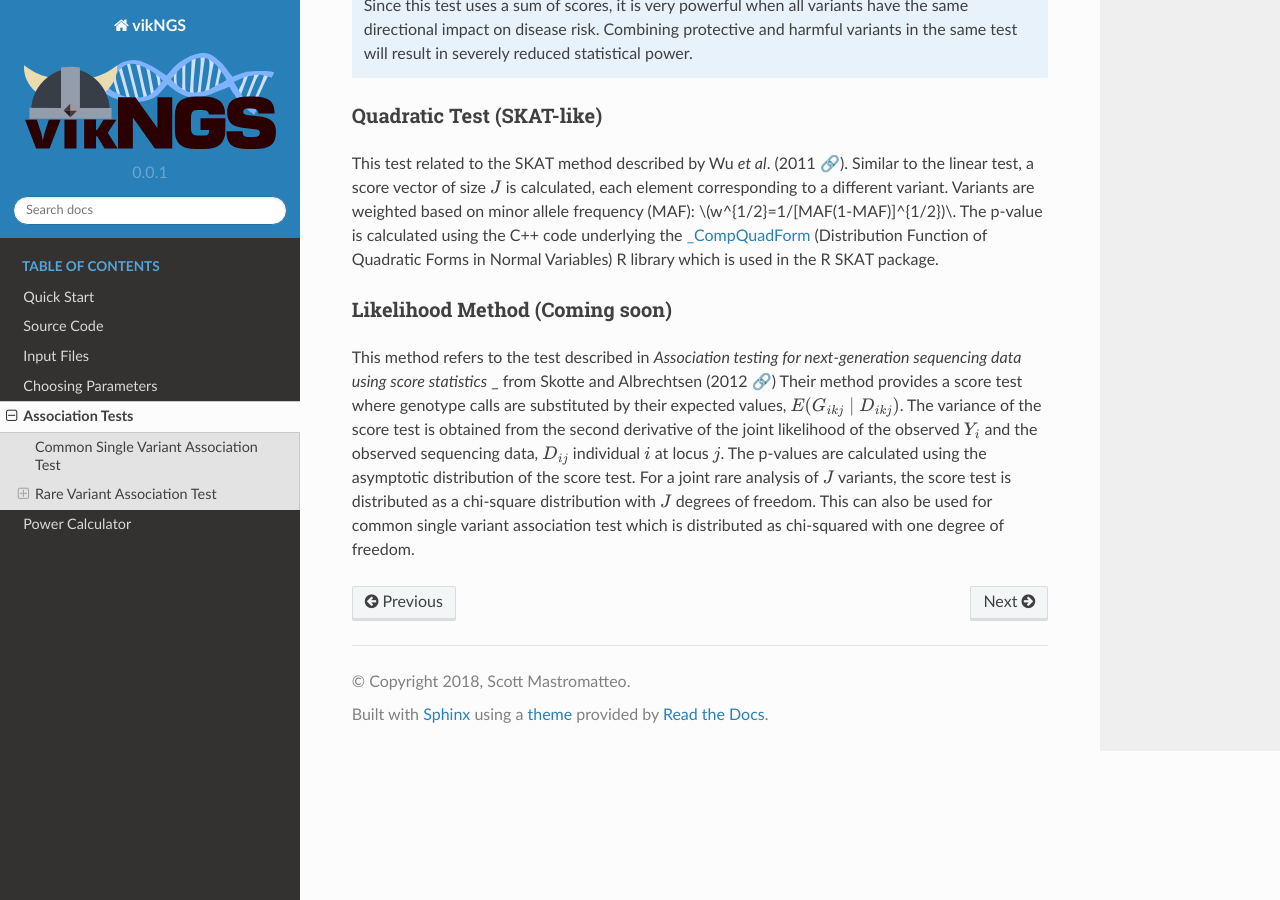
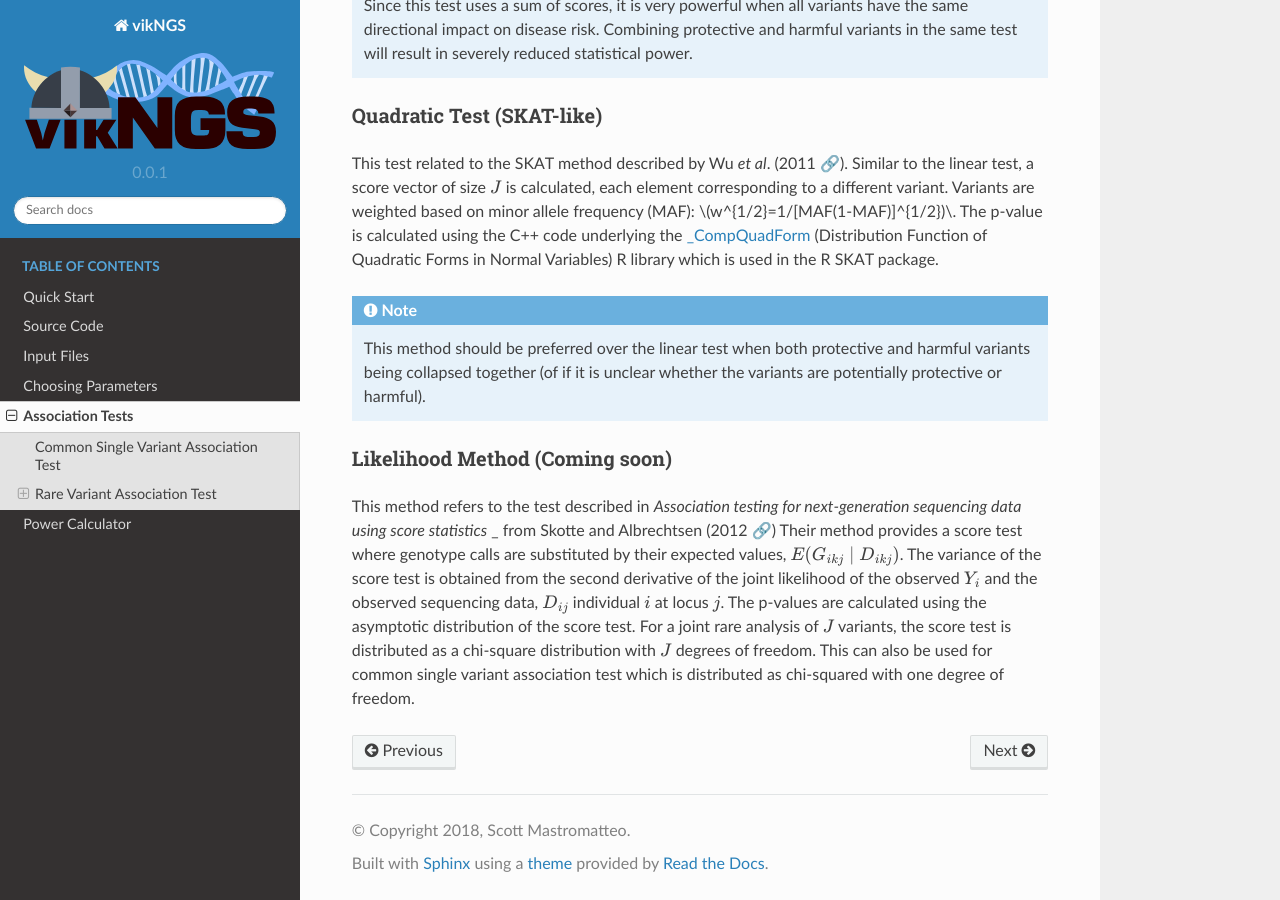
Before and after one commit to ScottMastro/vikngsdocs, a Sphinx documentation site: the page built from source/tests.rst, in a window 1280 px wide and 900 px high, scrolled down 2195 px. Built offline with Sphinx 7.4.7 and the Read the Docs theme 2.0.0, drawn with Linux system fonts in a browser that asks for light colours.

Commit message:
skat note

```diff
--- a/source/tests.rst
+++ b/source/tests.rst
@@ -54,6 +54,8 @@ Quadratic Test (SKAT-like)
 
 This test related to the SKAT method described by Wu *et al*. (2011 `🔗 <https://www.ncbi.nlm.nih.gov/pmc/articles/PMC3135811>`_). Similar to the linear test, a score vector of size \\(J\\) is calculated, each element corresponding to a different variant. Variants are weighted based on minor allele frequency (MAF): \\(w^{1/2}=1/[MAF(1-MAF)]^{1/2})\\. The p-value is calculated using the C++ code underlying the `_CompQuadForm <https://cran.r-project.org/web/packages/CompQuadForm/index.html>`_ (Distribution Function of Quadratic Forms in Normal Variables) R library which is used in the R SKAT package.
 
+.. note::
+   This method should be preferred over the linear test when both protective and harmful variants being collapsed together (of if it is unclear whether the variants are potentially protective or harmful).
 
 Likelihood Method (Coming soon)
 ~~~~~~~~~~~~~~~~~~~~~~~~~~~~~
```
